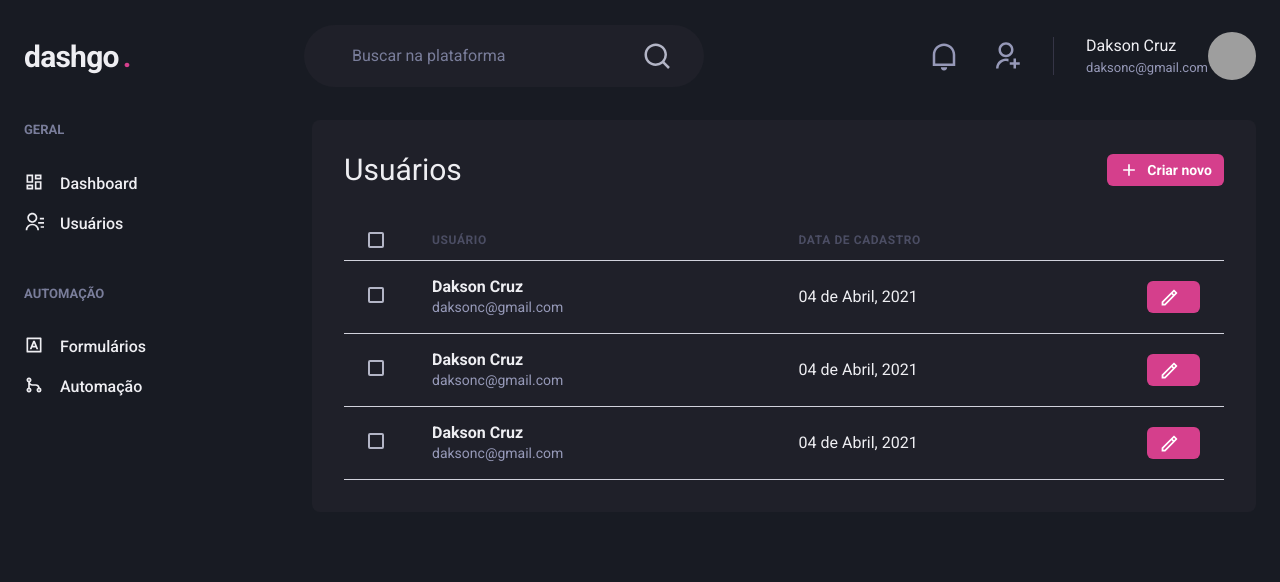
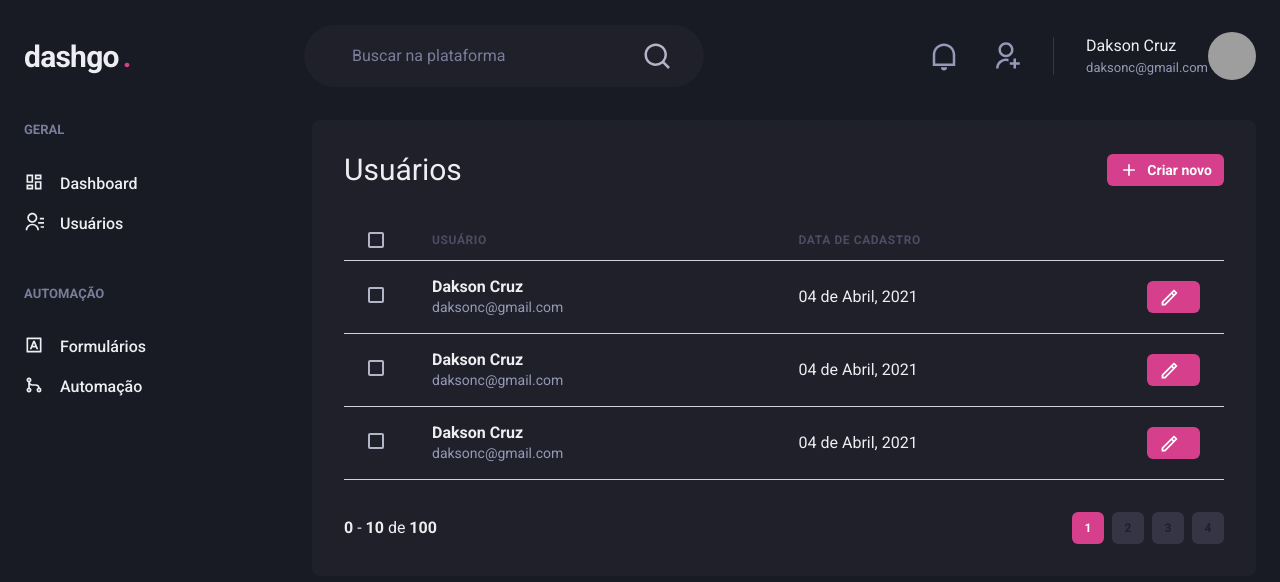
Before and after one commit to DaksonC/dashgo-ignite, a Next.js app: page /users in a window 1280 px wide. Shown: the top 582 px of the page. Built offline with nearby package versions, Linux system fonts and the light colour scheme; grey boxes are pictures that could not be loaded.

Commit message:
feat: cria paginação

```diff
--- /dev/null
+++ b/src/components/Pagination.tsx
@@ -0,0 +1,57 @@
+import { Button, Stack, Box } from "@chakra-ui/react";
+
+export default function Pagination() {
+  return(
+    <Stack
+      direction="row"
+      mt="8"
+      justify="space-between"
+      align="center"
+      spacing="6"
+    >
+      <Box>
+        <strong>0</strong> - <strong>10</strong> de <strong>100</strong>
+      </Box>
+      <Stack direction="row" spacing="2">
+        <Button
+          size="sm"
+          fontSize="xs"
+          width="4"
+          colorScheme="pink"
+          disabled
+          _disabled={{
+            bg: 'pink.500',
+            cursor: 'default'
+          }}
+        >1</Button>
+        <Button
+          size="sm"
+          fontSize="xs"
+          width="4"
+          bgColor="gray.700"
+          _hover={{
+            bg: 'gray.500'
+          }}
+        >2</Button>
+        <Button
+          size="sm"
+          fontSize="xs"
+          width="4"
+          bgColor="gray.700"
+          _hover={{
+            bg: 'gray.500'
+          }}
+        >3</Button>
+        <Button
+          size="sm"
+          fontSize="xs"
+          width="4"
+          bgColor="gray.700"
+          _hover={{
+            bg: 'gray.500'
+          }}
+        >4</Button>
+      </Stack>
+    </Stack>
+  )
+}
--- a/src/pages/users/index.tsx
+++ b/src/pages/users/index.tsx
@@ -1,6 +1,7 @@
 import { Box, Button, Checkbox, Flex, Heading, Icon, Table, Tbody, Td, Th, Thead, Tr, Text } from "@chakra-ui/react";
 import { RiAddLine, RiPencilLine } from "react-icons/ri";
 import Header from "../../components/Header";
+import Pagination from "../../components/Pagination";
 import Sidebar from "../../components/Sidebar";
 
 export default function UsersList() {
@@ -146,6 +147,7 @@
               </Tr>
             </Tbody>
           </Table>
+          <Pagination />
         </Box>
       </Flex>
     </Box>
```
